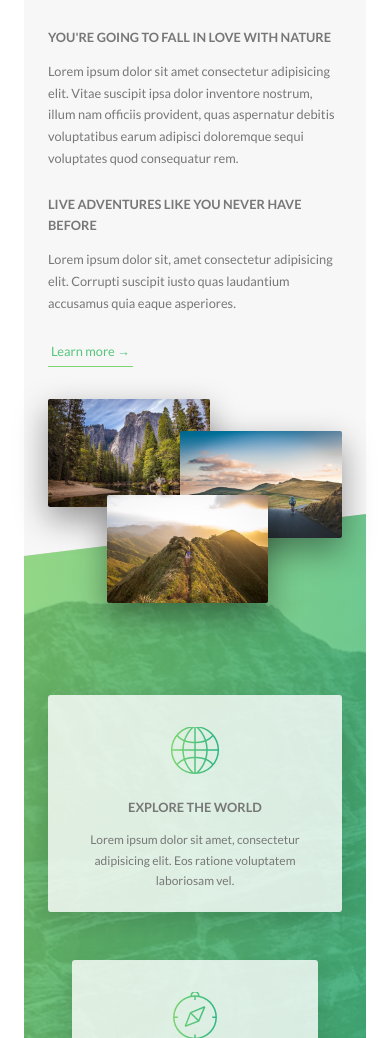
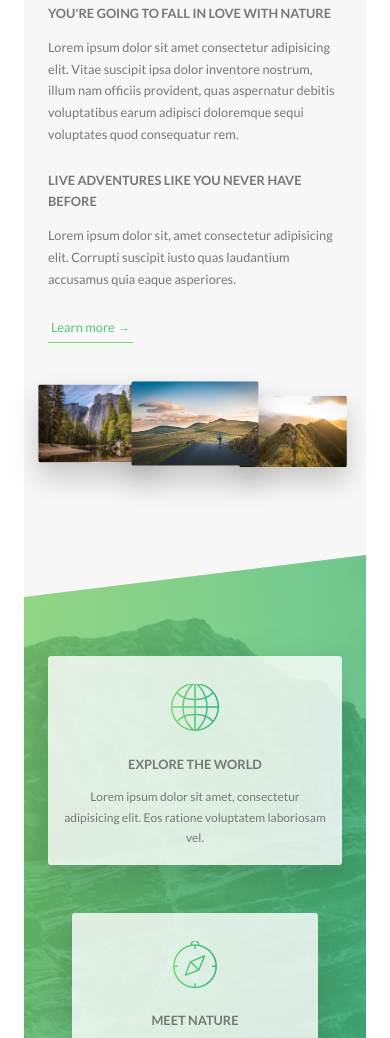
Before and after one commit to Angeliquuee/natours, a website: page index.html in a window 390 px wide. Shown: the part 962-2000 px from the top of the page. Drawn offline with Linux system fonts and the light colour scheme.

Commit message:
Added more media query fixes

```diff
--- a/sass/base/_utilities.scss
+++ b/sass/base/_utilities.scss
@@ -1,7 +1,20 @@
 .u-center-text { text-align: center !important;}
 
-.u-margin-bottom-big { margin-bottom: 8rem !important;}
-.u-margin-bottom-medium { margin-bottom: 4rem !important; }
+.u-margin-bottom-big {
+    margin-bottom: 8rem !important;
+
+    @include respond(tab-port) {
+        margin-bottom: 5rem !important;
+    }
+}
+
+.u-margin-bottom-medium {
+    margin-bottom: 4rem !important;
+
+    @include respond(tab-port) {
+        margin-bottom: 3rem !important;
+    }
+}
 .u-margin-bottom-small { margin-bottom: 1.5rem !important; }
 
 .u-margin-top-big { margin-top: 8rem !important; }
--- a/sass/components/_composition.scss
+++ b/sass/components/_composition.scss
@@ -9,19 +9,43 @@
     z-index: 10;
     transition: all .2s;
 
+    @include respond(tab-port) {
+      float: left;
+      position: relative;
+      width: 33.33333333%;
+      box-shadow: 0 1.5rem 3rem rgba($color-black, .2);
+    }
+
     &--p1 {
       left: 0;
       top: -2rem;
+
+      @include respond(tab-port) {
+        top: 0;
+        transform: scale(1.2);
+      }
     }
 
     &--p2 {
       right: 0;
       top: 2rem;
+
+      @include respond(tab-port) {
+        top: 0;
+        transform: scale(1.3);
+        z-index: 100;
+      }
     }
 
     &--p3 {
       left: 20%;
       top: 10rem;
+
+      @include respond(tab-port) {
+        top: 1rem;
+        left: 0;
+        transform: scale(1.1);
+      }
     }
 
     &:hover {
@@ -32,6 +56,10 @@
       transform: scale(1.20) translateY(-.5rem);
       box-shadow: 0 2.5rem 4rem rgba($color-black, .5);
       z-index: 20;
+
+      @include respond(tab-port) {
+        border-image-outset: .5px;
+      }
     }
   }
 
--- a/sass/components/_feature-box.scss
+++ b/sass/components/_feature-box.scss
@@ -7,12 +7,20 @@
   box-shadow: 0 1.5rem 4rem rgba($color-black, .15);
   transition: all .3s;
 
+  @include respond(tab-port) {
+    padding: 2rem;
+  }
+
   &__icon {
     font-size: 6rem;
     margin-bottom: .5rem;
     background-image: linear-gradient(to right, $color-primary-light, $color-primary-dark);
     -webkit-background-clip: text;
     color: transparent;
+
+    @include respond(tab-port) {
+      margin-bottom: 0;
+    }
   }
 
   &:hover {
--- a/sass/layout/_footer.scss
+++ b/sass/layout/_footer.scss
@@ -10,6 +10,9 @@
     &__logo-box {
         text-align: center;
 
+        @include respond(tab-port) {
+            margin-bottom: .6rem;
+        }
     }
 
     &__logo {
--- a/sass/pages/_home.scss
+++ b/sass/pages/_home.scss
@@ -2,6 +2,10 @@
     background-color: $color-grey-light-1;
     padding: 25rem 0;
     margin-top: -20vh;
+
+    @include respond(tab-port) {
+      padding: 25rem 0;
+    }
 }
 
 .section-features {
@@ -18,17 +22,29 @@
     & > * {
       transform: skewY(7deg);
     }
+
+    @include respond(tab-port) {
+      padding: 10rem 0;
+    }
 }
 
 .section-tours {
     background-color: $color-grey-light-1;
     padding: 25rem 0 15rem 0;
     margin-top: -10rem;
+
+    @include respond(tab-port) {
+      padding: 20rem 0 10rem 0;
+    }
 }
 
 .section-stories {
     padding: 15rem 0;
     position: relative;
+
+    @include respond(tab-port) {
+      padding: 10rem 0;
+    }
 }
 
 .section-book {
```
Also changed, not shown: css/style.css.
